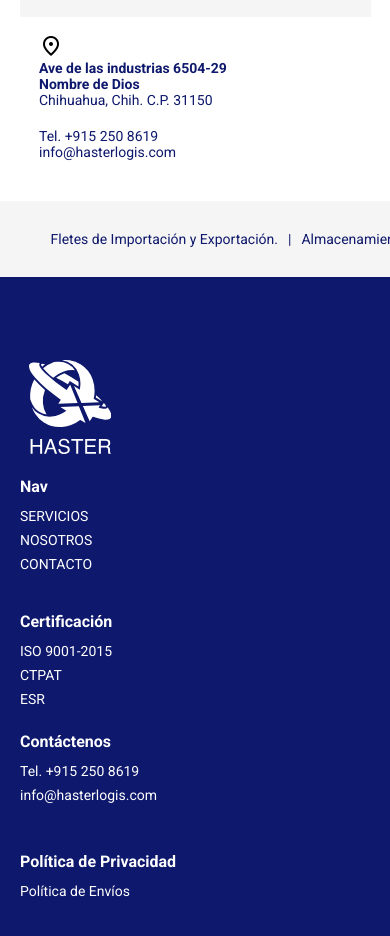
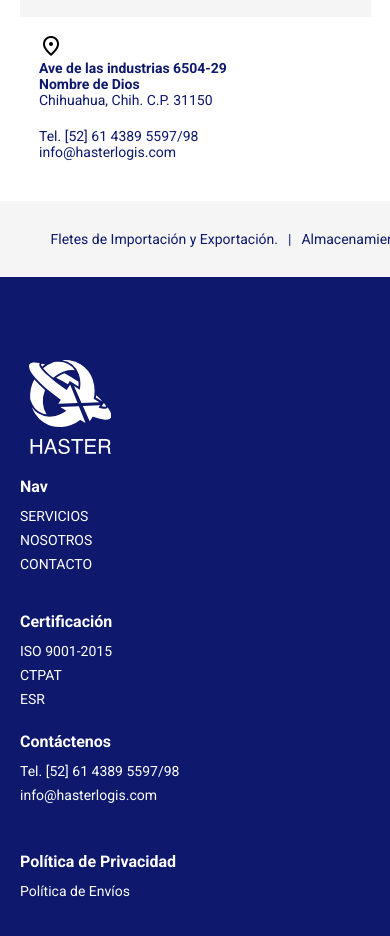
Before and after one commit to AndresCM-12/haster-web, a Next.js app: page / in a window 390 px wide. Shown: the part 4100-5036 px from the top of the page. Built offline with nearby package versions, Linux system fonts and the light colour scheme; grey boxes are pictures that could not be loaded; a web font is replaced by a local one.

Commit message:
Update phone number translations

```diff
--- a/components/contacto/MainWrapper/MainWrapper.jsx
+++ b/components/contacto/MainWrapper/MainWrapper.jsx
@@ -35,7 +35,7 @@ const MainWrapper = () => {
               />
             </svg>
           </div>
-          <p>Tel. +915 250 8619 </p>
+          <p>{t("phonen")}</p>
         </div>
 
         <div className={styles.section}>
@@ -245,7 +245,7 @@ const MainWrapper = () => {
       <div className={styles.contactWrapper}>
         <h1>{t("writeUsFor")}</h1>
         <form
-          action="https://formsubmit.co/info@hasterlogistic.com"
+          action="https://formsubmit.co/info@hasterlogis.com"
           method="POST"
         >
           <label htmlFor="name">{t("name")}:</label>
--- a/components/global/Footer.jsx
+++ b/components/global/Footer.jsx
@@ -66,7 +66,7 @@ const Footer = () => {
         <div className="child-section">
           <h6>{t("contactUs")}</h6>
           <ul>
-            <li>Tel. +915 250 8619</li>
+            <li>{t("phonen")}</li>
             <li>info@hasterlogis.com</li>
           </ul>
         </div>
--- a/components/home/form/FormFooter.jsx
+++ b/components/home/form/FormFooter.jsx
@@ -55,7 +55,7 @@ const FormFooter = () => {
             <p>Chihuahua, Chih. C.P. 31150</p>
           </div>
           <div>
-            <p>Tel. +915 250 8619</p>
+            <p>{t("phonen")}</p>
             <p>info@hasterlogis.com</p>
           </div>
         </div>
--- a/i18n.js
+++ b/i18n.js
@@ -145,6 +145,8 @@ i18n.use(initReactI18next).init({
           "Can I track my shipment if I do not have a tracking number?",
         trackYourPackage: "Track your shipment",
         enterUp: `Enter up to 30 tracking, guide and/or reference numbers.`,
+        phonen: "Tel. +915 250 8619"
+
       },
     },
     es: {
@@ -292,6 +294,7 @@ i18n.use(initReactI18next).init({
           "¿Puedo rastrear mi embarque si no tengo un número de rastreo?",
         trackYourPackage: "Rastrea tu embarque",
         enterUp: `Ingresa hasta 30 números de rastreo, guía y/o referencia.`,
+        phonen: "Tel. [52] 61 4389 5597/98"
       },
     },
   },
```
Also changed, not shown: 1 other file (tests, documents, lock files or other folders).
